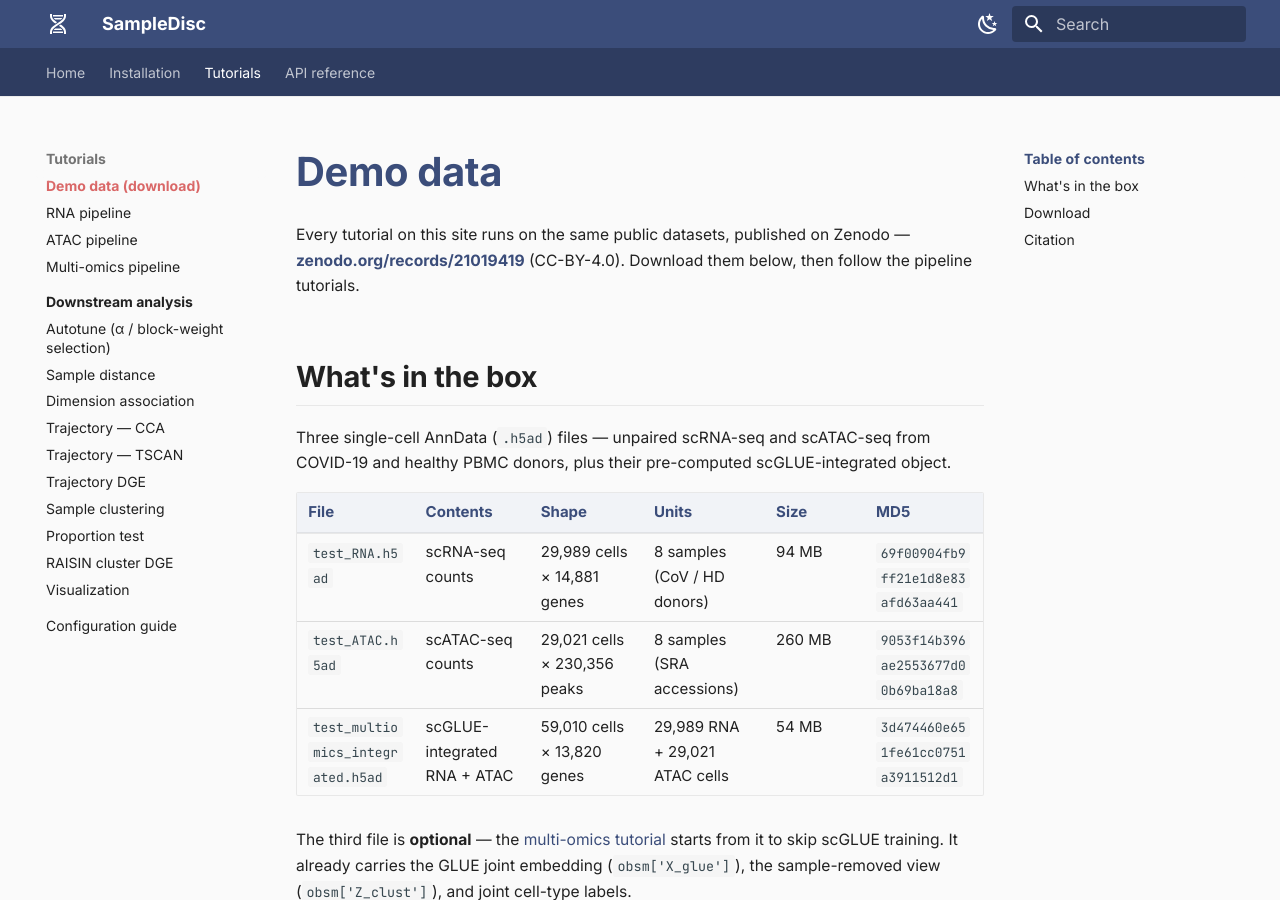
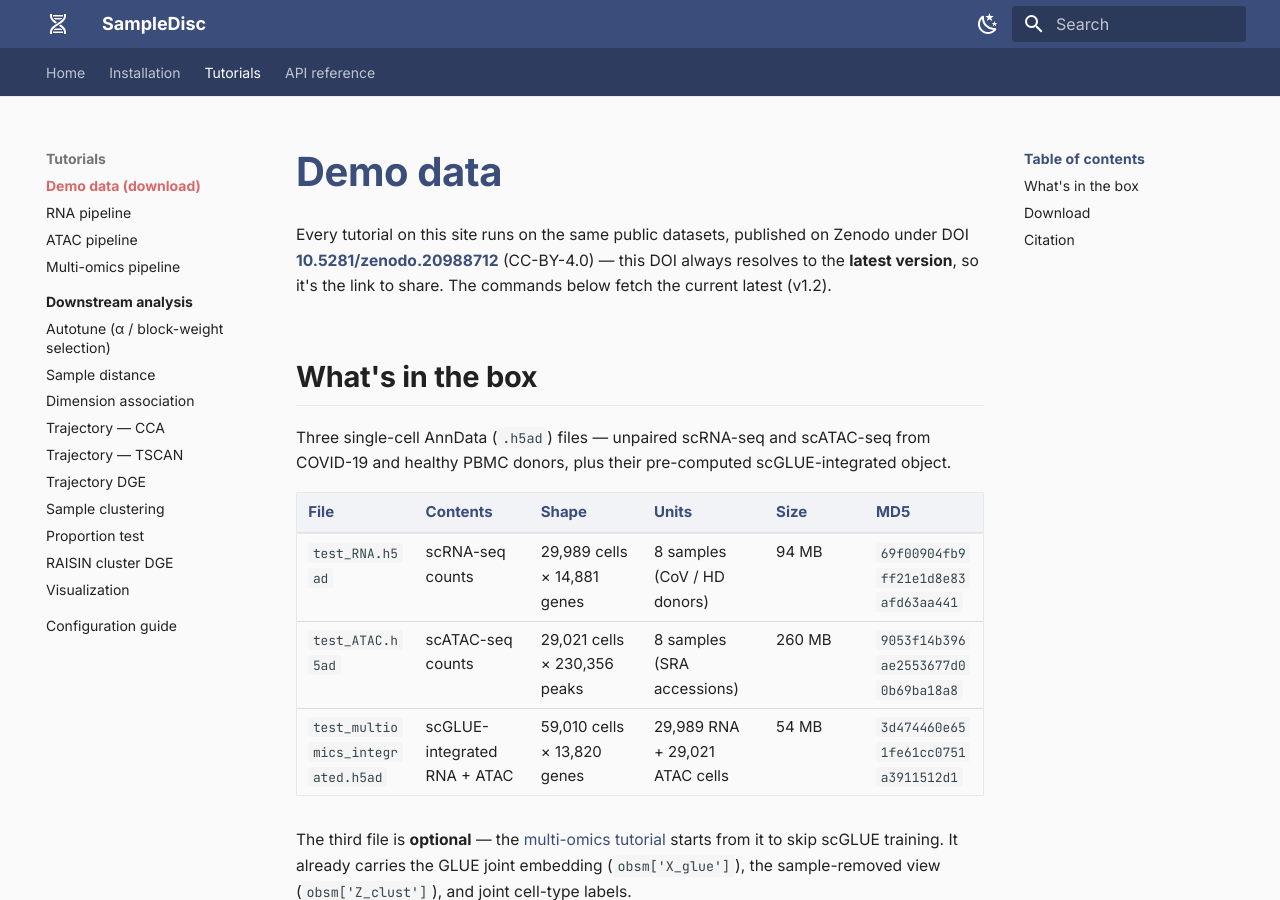
Before and after one commit to J041120h/SampleDisco_tutorial, an MkDocs documentation site: the page built from docs/tutorials/demo_data.md, in a window 1280 px wide and 900 px high. Built offline with MkDocs 1.6.1 and Material for MkDocs 9.7.7, drawn with Linux system fonts in a browser that asks for light colours.

Commit message:
docs(demo-data): headline link to concept DOI (always-latest version)
Point the Zenodo record link to the concept DOI 10.5281/zenodo.20988712,
which always resolves to the newest version, so users follow the latest.
Download commands stay pinned to the current latest (v1.2) to match the
listed file sizes/MD5s.

Co-Authored-By: Claude Opus 4.8 (1M context) <noreply@anthropic.com>

```diff
--- a/docs/tutorials/demo_data.md
+++ b/docs/tutorials/demo_data.md
@@ -1,6 +1,6 @@
 # Demo data
 
-Every tutorial on this site runs on the same public datasets, published on Zenodo — **[zenodo.org/records/21019419](https://zenodo.org/records/21019419)** (CC-BY-4.0). Download them below, then follow the pipeline tutorials.
+Every tutorial on this site runs on the same public datasets, published on Zenodo under DOI **[10.5281/zenodo.20988712](https://doi.org/10.5281/zenodo.20988712)** (CC-BY-4.0) — this DOI always resolves to the **latest version**, so it's the link to share. The commands below fetch the current latest (v1.2).
 
 ## What's in the box
 
```
